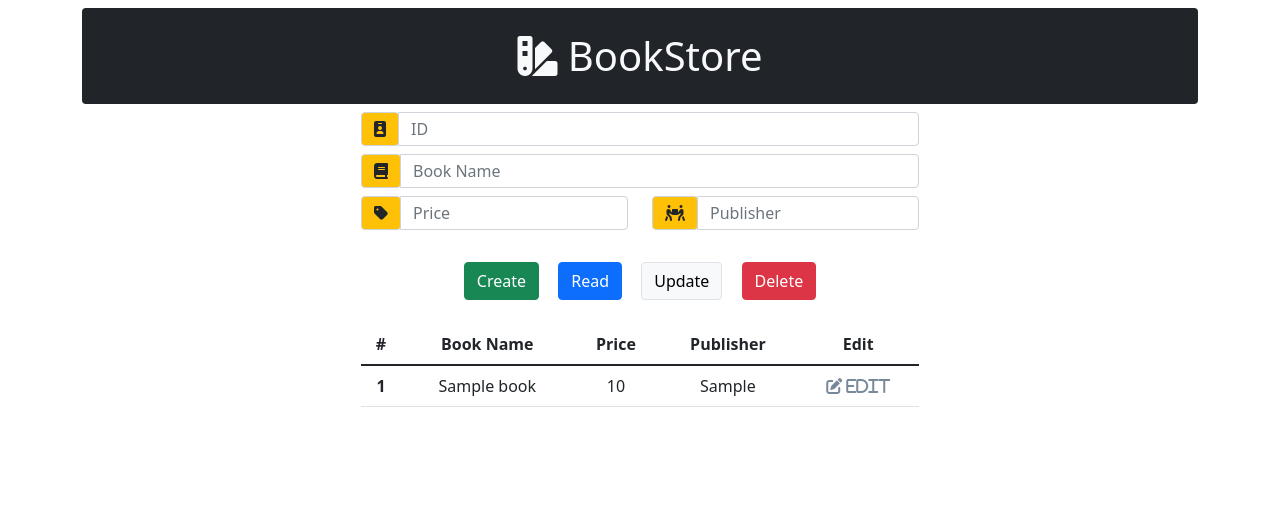
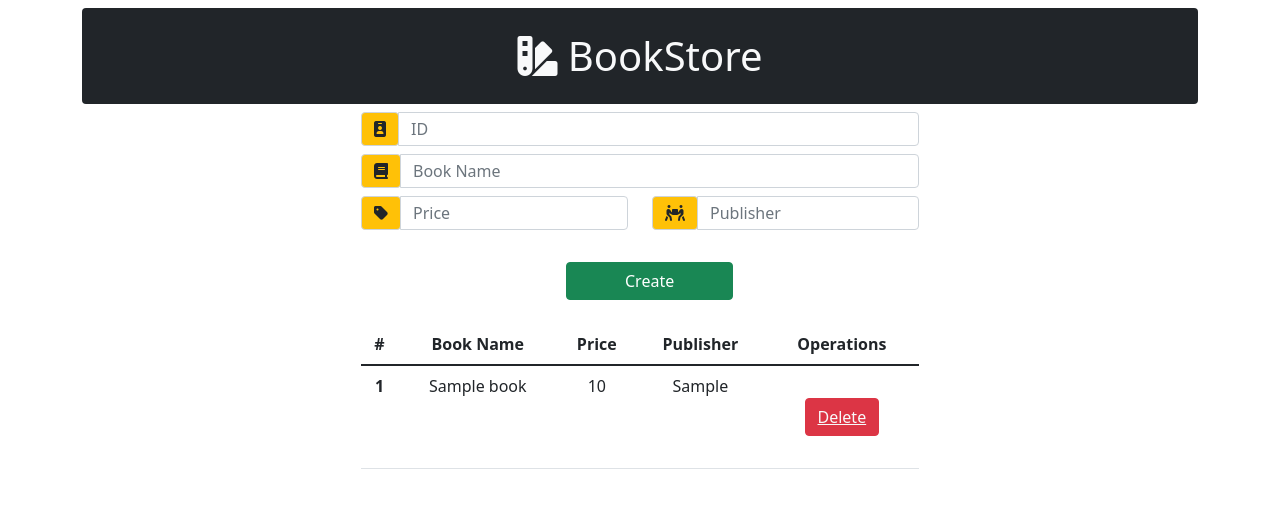
Before and after one commit to engrjunaidali/bookstore-crud-application, a PHP site: page / in a window 1280 px wide. Shown: the top 508 px of the page. Run offline with PHP 8.4, Linux system fonts and the light colour scheme; tables that the repository leaves empty or names only in its code hold one stand-in row (values such as "Sample post"); some libraries are stand-ins or nearby versions.

Commit message:
Add files via upload

```diff
--- a/index.php
+++ b/index.php
@@ -1,7 +1,9 @@
 <?php
     include "component.php";
     include "db.php";
-    // include "operations.php";
+    include "operations.php";
+
+
 
 ?>
 
@@ -27,10 +29,12 @@
     <div class="container text-center">
         <h1 class="my-2 py-4 bg-dark text-light rounded"><i class="fas fa-swatchbook text-light"></i> BookStore</h1>
         <div class="d-flex justify-content-center">
-            <form action="operations.php" method="POST" class="w-50">
+            <form action="<?php $_SERVER['PHP_SELF']?>" method="POST" class="w-50">
                 <?php
-                inputElement("<i class='fas fa-id-badge'></i>","ID","id","");
-                inputElement("<i class='fas fa-book'></i>","Book Name","book_name","");
+
+                        inputElement("<i class='fas fa-id-badge'></i>","ID","id","");
+                        inputElement("<i class='fas fa-book'></i>","Book Name","book_name","");
+
             ?>
                 <div class="row">
                     <div class="col">
@@ -43,14 +47,17 @@
                 </div>
 
                 <div class="d-flex justify-content-center">
-                    <button id="btn-create" class="btn btn-success" name="create" data-toggle="tooltip"
+                    <div class="row">
+                    <button id="btn-create" class="btn btn-success px-5" name="create" data-toggle="tooltip"
                         data-placement="bottom" title="Create">Create</button>
-                    <button id="btn-read" class="btn btn-primary" name="read" data-toggle="tooltip"
+                    </div>
+
+                    <!-- <button id="btn-read" class="btn btn-primary" name="read" data-toggle="tooltip"
                         data-placement="bottom" title="Read">Read</button>
                     <button id="btn-update" class="btn btn-light border" name="read" data-toggle="tooltip"
                         data-placement="bottom" title="Update">Update</button>
                     <button id="btn-delete" class="btn btn-danger" name="delete" data-toggle="tooltip"
-                        data-placement="bottom" title="Delete">Delete</button>
+                        data-placement="bottom" title="Delete">Delete</button> -->
                 </div>
 
                 <table class="table">
@@ -60,7 +67,7 @@
                             <th scope="col">Book Name</th>
                             <th scope="col">Price</th>
                             <th scope="col">Publisher</th>
-                            <th scope="col">Edit</th>
+                            <th scope="col">Operations</th>
                         </tr>
                     </thead>
                     <tbody>
@@ -77,7 +84,11 @@
                             <td><?php echo $r['book_name']?></td>
                             <td><?php echo $r['book_price']?></td>
                             <td><?php echo $r['book_publisher']?></td>
-                            <td><i class="fas fa-edit btnEdit"> Edit</i></td>
+                            <td>
+                                <button class="btn btn-danger">
+                                    <a class="text-light" href="delete.php?id=<?php echo $r['id'];?>">Delete</a>
+                                </button>
+                            </td>
                         </tr>
 
 
--- a/operations.php
+++ b/operations.php
@@ -24,7 +24,6 @@ if (isset($_POST["create"])){
 
         messageNode("error","Please fill all the fields...");
     }
-    header("location:index.php");
 }
 
 // Messages
```
Also changed, not shown: delete.php (added, +12 -0 lines).
